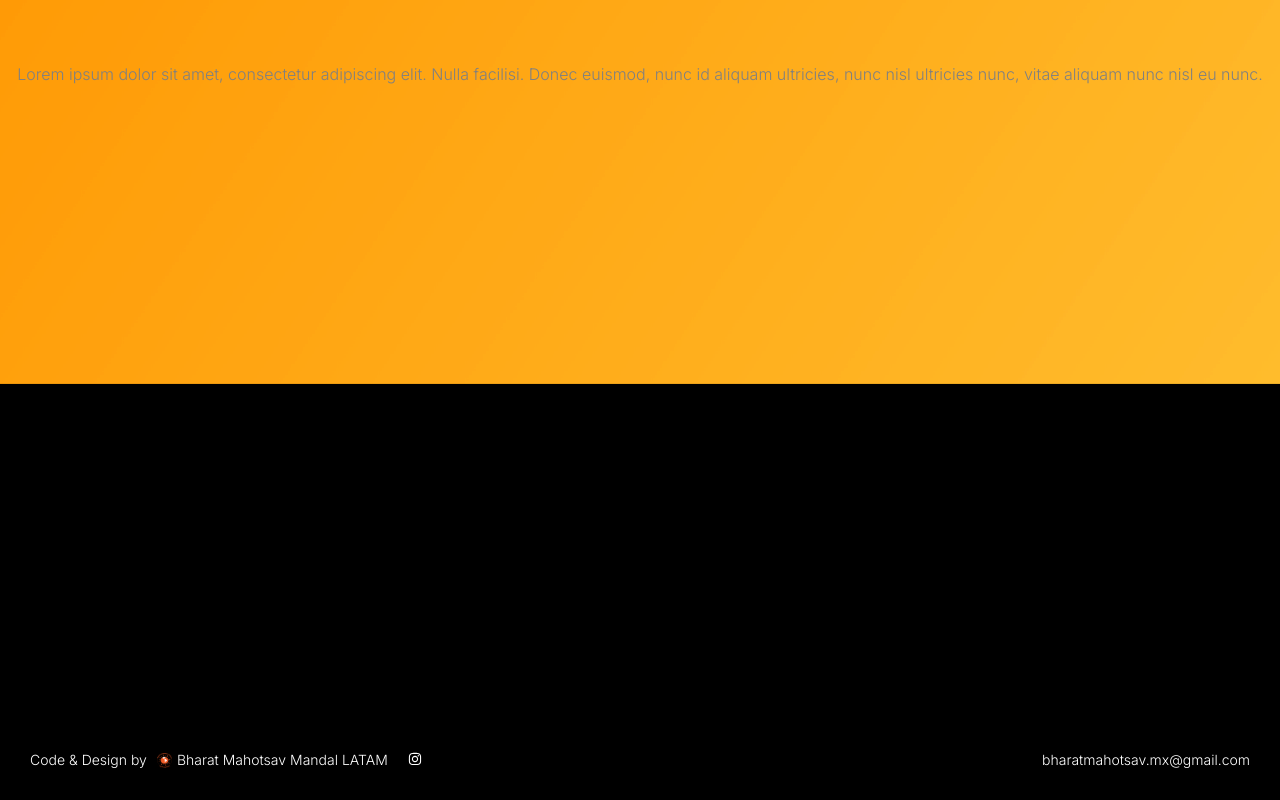
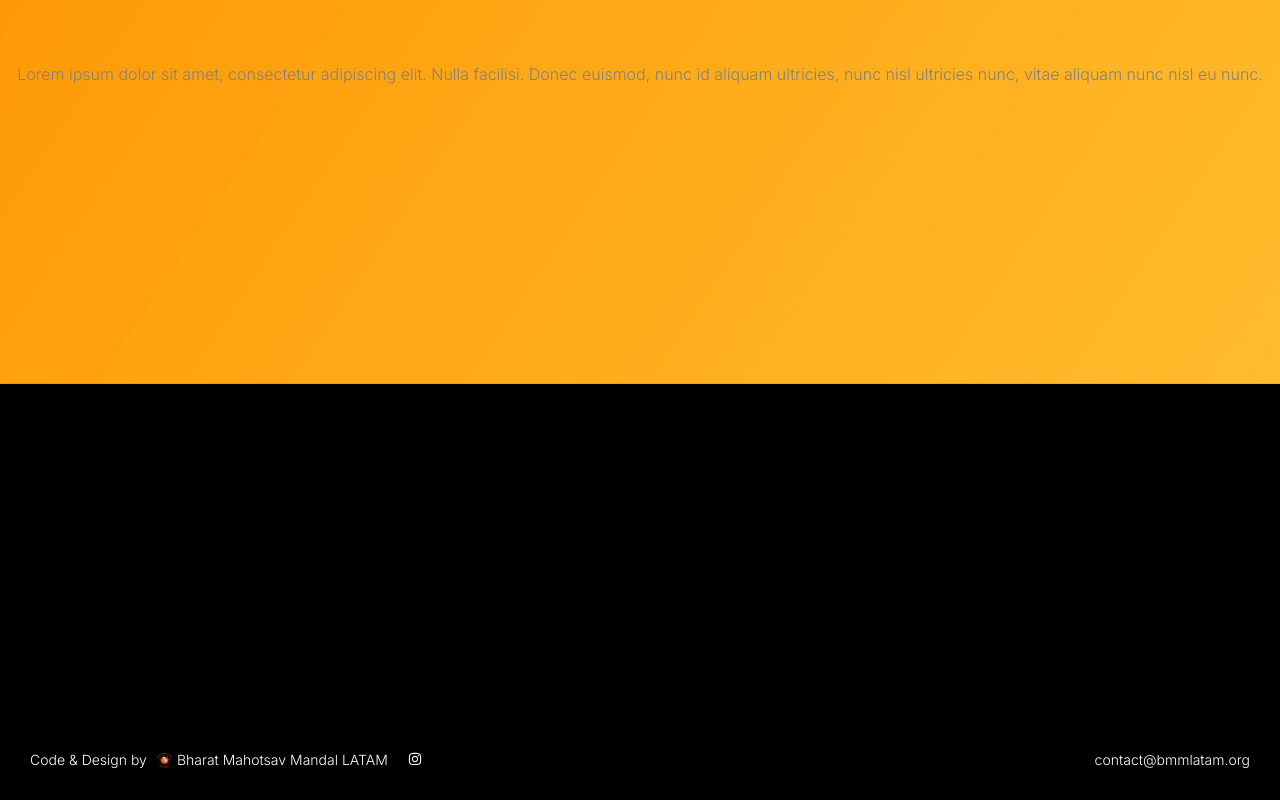
Before and after one commit to sumedhkane03/bmmlatam, a React (Create React App) app: page /hhc in a window 1280 px wide. Shown: the part 416-1216 px from the top of the page. Built offline with nearby package versions, Linux system fonts and the light colour scheme; no server answers.

Commit message:
change email address to contact@bmmlatam

```diff
--- a/src/components/Footer.js
+++ b/src/components/Footer.js
@@ -24,7 +24,7 @@ const Footer = () => {
             */}
         </div>
 
-        <p>bharatmahotsav.mx@gmail.com</p>
+        <p>contact@bmmlatam.org</p>
 
     </div>
   )
```
Also changed, not shown: 1 other file (tests, documents, lock files or other folders).
